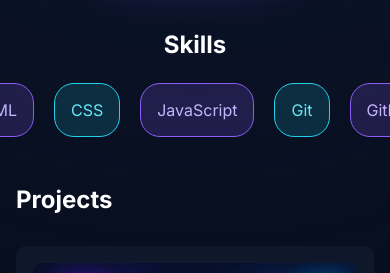
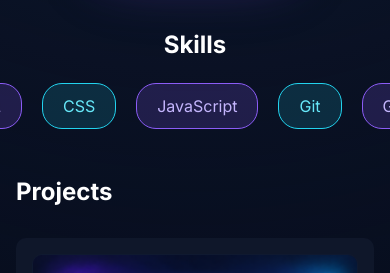
Before and after one commit to junaid-abbasi-dev/personal-website-lab, a plain HTML site: page index.html in a window 390 px wide. Shown: the part 502-775 px from the top of the page. Drawn offline with Linux system fonts and the light colour scheme.

Commit message:
add padding to each skiils item

```diff
--- a/style.css
+++ b/style.css
@@ -181,6 +181,9 @@ footer {
     .skills-container {
         padding: 1rem;
     }
+    .skills-item {
+        padding: 0.75rem 1.25rem;
+    }
     .project-items {
         display: grid;
         grid-template-columns: 1fr;
```
